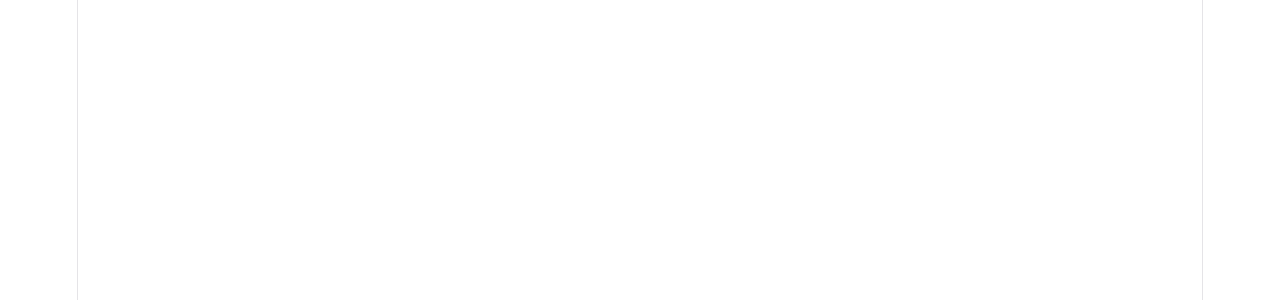
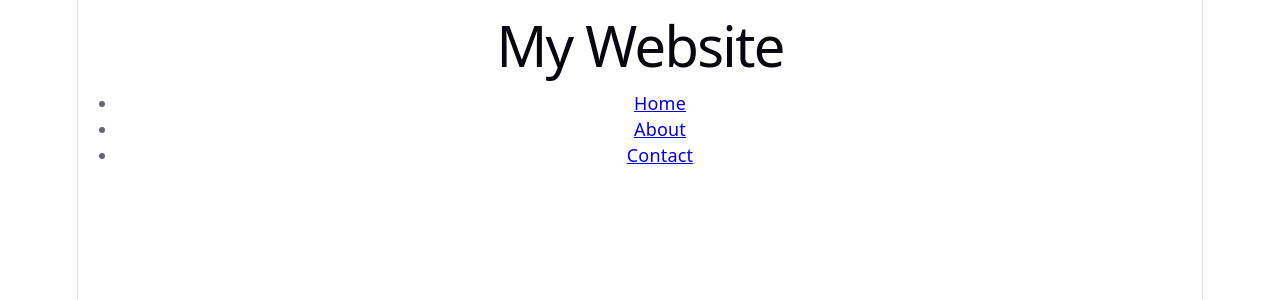
Before and after one commit to lpery-rrcp/Portfolio, a React (Vite) app: page / in a window 1280 px wide. Shown: the top 300 px of the page. Built offline with nearby package versions, Linux system fonts and the light colour scheme.

Commit message:
Added basic Navbar. Needs links.

```diff
--- a/src/App.tsx
+++ b/src/App.tsx
@@ -1,8 +1,10 @@
 import "./App.css";
+import Navbar from "./components/Navbar";
 
 function App() {
   return (
     <div className="App">
+      <Navbar />
       <div>
         <title>My Portfolio</title>
       </div>
--- /dev/null
+++ b/src/components/Navbar.tsx
@@ -0,0 +1,20 @@
+function Navbar() {
+  return (
+    <nav className="navbar">
+      <h1>My Website</h1>
+      <ul>
+        <li>
+          <a href="/">Home</a>
+        </li>
+        <li>
+          <a href="/about">About</a>
+        </li>
+        <li>
+          <a href="/contact">Contact</a>
+        </li>
+      </ul>
+    </nav>
+  );
+}
+
+export default Navbar;
```
Also changed, not shown: src/components/Navbar.module.css (added).
